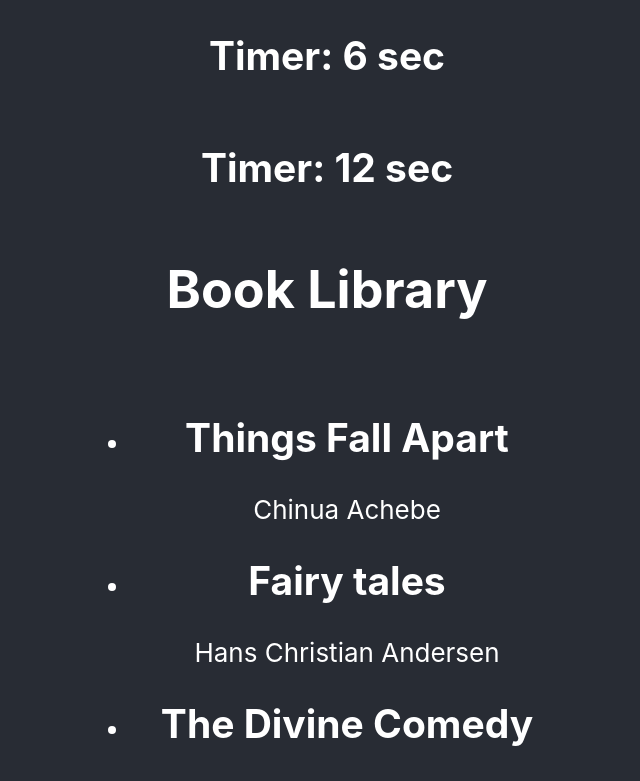
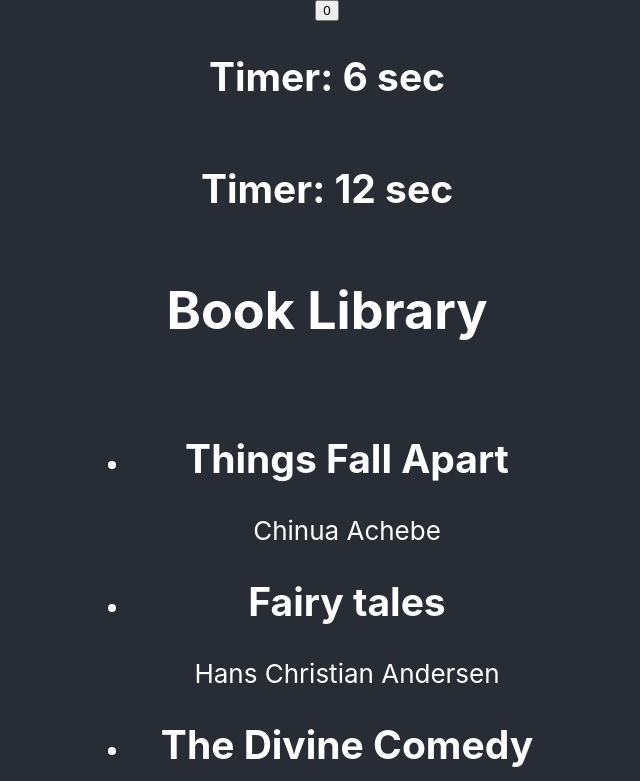
Before and after one commit to AsyaAndreeva/React-practice, a React (Create React App) app in the folder react-components/: page / in a window 1280 px wide. Shown: the top 781 px of the page, without its empty margins (313-953 px from the left). Built offline with nearby package versions, Linux system fonts and the light colour scheme.

Commit message:
Added clicker

```diff
--- a/react-components/src/App.js
+++ b/react-components/src/App.js
@@ -3,6 +3,7 @@ import { Header } from './components/Header';
 import { BookList } from './components/BookList';
 import { Timer } from './components/Timer';
 import './App.css';
+import { CLicker } from './components/Clicker';
 
 function App() {
   const books = [
@@ -90,6 +91,9 @@ function App() {
   return (
     <div className="App">
       <header className="App-header">
+
+      <CLicker />
+
         <Timer start={1}/>
         <Timer start={7} />
         <Header>
--- /dev/null
+++ b/react-components/src/components/Clicker.js
@@ -0,0 +1,14 @@
+import { useState } from "react";
+
+export const CLicker = ()=>{
+    const [clicks, setClicks] = useState(0);
+
+    const clickHandler = (e) =>{
+        console.log(e);
+        setClicks(oldClicks => oldClicks + 1);
+    }
+
+    return (
+    <button onClick={clickHandler}>{clicks}</button>
+);
+}
```
